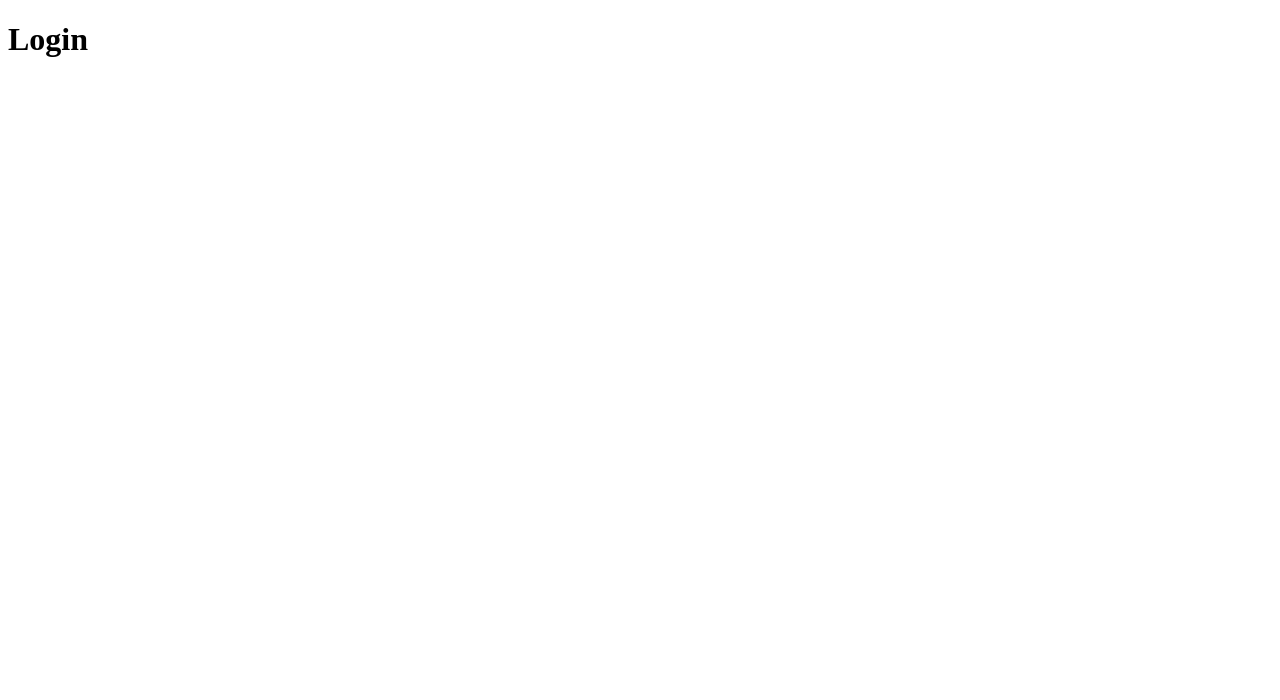
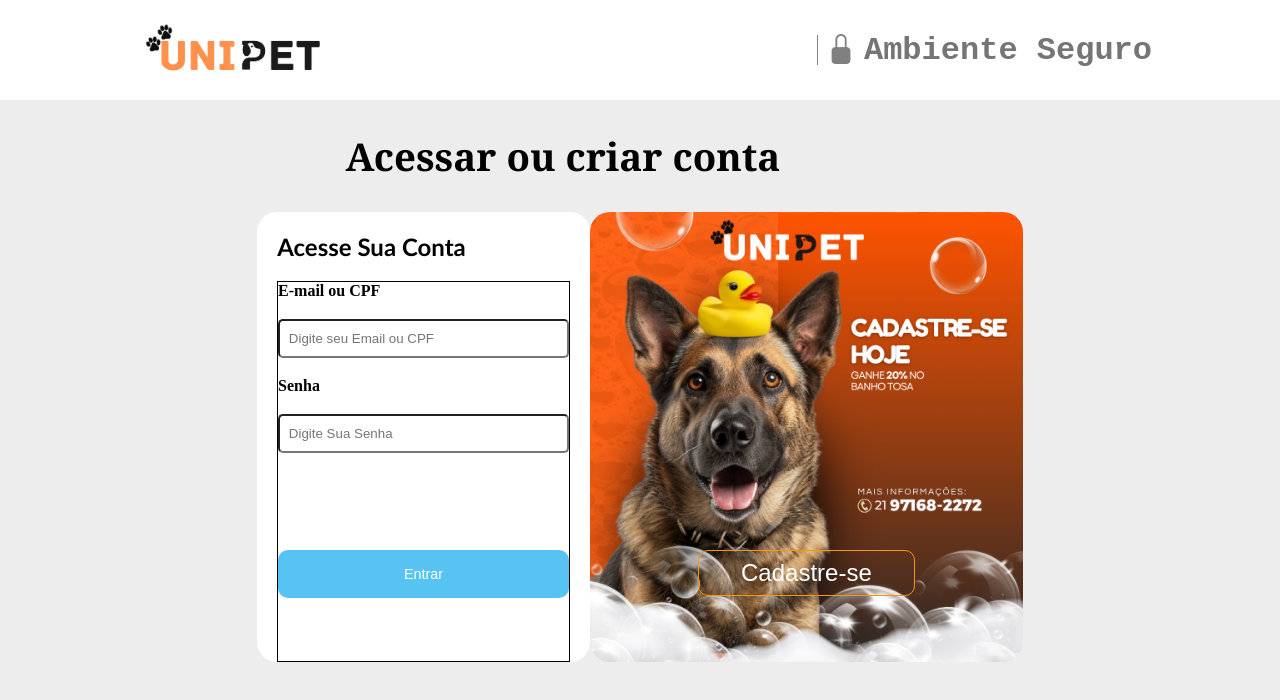
Before and after one commit to yurisales11/projeto-unisuam, a plain HTML site: page login.html in a window 1280 px wide. Drawn offline with nearby package versions, Linux system fonts and the light colour scheme.

Commit message:
projeto atualizado 18/03 23:51

```diff
--- a/css/index.css
+++ b/css/index.css
@@ -4,15 +4,17 @@
   box-sizing: border-box;
 }
 
+
 /* Menu Fixo*/
 nav {
+
   background-color: white;
-
-  width: 100%;
   height: 150px;
   display: flex;
   position: sticky;
   top: 0;
+  align-items: flex-start
+
 
 }
 
@@ -28,8 +30,8 @@
 /* DIV LOGO*/
 .unipetlogo{
 display: flex;
-margin-left: 12%;
-margin-top: 0.8%;
+margin: auto;
+
 width: 13%;
 height: 50%;
 }
@@ -46,7 +48,9 @@
   display: flex;
 max-width: 100%;
 width: 70%;
-margin-left: 0%;
+margin-right: 50px;
+
+
 
 }
 
@@ -55,10 +59,10 @@
   max-width: 100%;
   width: 70%;
   box-shadow: 1px 1px 1px 2px #ffc19a;
-margin-top: 1.8%;
+
 border-radius: 15px;
 height: 40%;
-margin-left: 5%;
+
 }
 
 .inputdiv{
@@ -67,13 +71,12 @@
 /* DIV IMG LUPA */
 .lupasearch{
 max-width: 6%;
-margin-top: -0.8%;
-margin-left: 1.2%;
+
 }
 /* IMG LUPA */
 #lupasearch{
   max-width: 100%;
-margin-top: 0%;}
+;}
 
 
 /* INPUT GERAL */
@@ -83,9 +86,9 @@
 border-radius: 13px;
 width: 92%;
 padding: 27px;
-margin-top: -7.5%;
+
 border: none;
-margin-left: 8%;
+
 height: 50px;
 outline:none;
 text-align: justify;
@@ -103,8 +106,7 @@
 width: 30%;
 justify-content: center;
 gap: 10%;
-margin-top: 3%;
-margin-left: 5%;
+
 text-decoration: none;
 }
 
@@ -124,8 +126,7 @@
   display:flex;
   height: 50px;
   width: 100%;
-  margin-top: 1%;
-  margin-right: 60%;
+
 
 }
 /* Listas NAV Horizontal*/
@@ -141,7 +142,7 @@
 padding: 18px;
 font-size: 1.2rem;
 font-family: 'Courier New', Courier, monospace;
-margin-left: 0%;}
+}
 
 /* Listas NAV Horizontal *A* HOVER*/
 nav li a:hover{
@@ -154,13 +155,13 @@
   position: absolute;
   box-shadow: 0.5px 0.5px 0.6px 0.6px rgb(107, 107, 107);
   display: none;
-  margin-top: -0.5%;
+
   background-color: white;
   border-radius: 2%;
   width: 14%;
+  transition: 1s;
+}
 
-
-}
 /* Menu Dropdown *A* (Ração, Coleiras e Remedios)*/
 .dropdown-menu a{font-size: small;
 font-family:sans-serif, 'Lucida Sans Regular', 'Lucida Grande', 'Lucida Sans Unicode', Geneva, Verdana, sans-serif, Courier, monospace;
--- /dev/null
+++ b/css/login.css
@@ -0,0 +1,147 @@
+*{
+    padding: 0;
+    margin: 0;
+    box-sizing: border-box;
+  }
+
+  /* Menu Fixo*/
+  .menu {
+    background-color: rgb(255, 255, 255);
+    width: 100%;
+    height: 100px;
+    display: flex;
+   justify-content: space-between;
+
+  }
+
+
+
+  body
+  {
+    background-color:  rgb(237, 237, 237);
+
+    }
+
+/* DIV LOGO*/
+.unipetlogo{
+
+    max-width: 35%;
+    width: 14%;
+    display: flex;
+    margin: 0px 11%;
+    align-items: center;
+    cursor:auto;
+   }
+
+    /*LOGO*/
+#logonav {
+  max-width: 100%;
+    display: flex;
+
+    margin: auto;
+}
+
+    .ambienteseguro{
+        margin: 0% 10%;
+        display: flex;
+    align-items: center;
+gap: 0.5rem;
+}
+
+.ambienteseguro h1{
+
+    font-family: 'Courier New', Courier, monospace;
+    color: rgb(117, 117, 117);
+    font-size: 2rem;
+
+}
+.linha-vertical {
+
+        color: gray;
+        height: 30px;/*Altura da linha*/
+        border-left: 1px solid;/* Adiciona borda esquerda na div como ser fosse uma linha.*/
+}
+
+
+.containermain {display: flex;
+    justify-content: center;
+}
+
+.containerlogin {
+    display:flex;
+    background-color: white;
+    flex-direction: column;
+    width: 26%;
+    height: 450px;
+    border-radius: 20px;
+  }
+
+  .containerlogin h2 {margin: 20px;
+    font-family: 'Gill Sans', 'Gill Sans MT', Calibri, 'Trebuchet MS', sans-serif; }
+  .containerlogin span {font-size: 1.0rem;
+padding: 0px 0%;}
+  .containerlogin input { width: 100%;
+    max-width: 100%;
+    padding: 10px 3%;
+    border-radius: 5px;
+
+  }
+.containerinput{display: flex;
+    flex-direction: column;
+
+    border: 1px solid;
+    margin: 0px 6%;
+    max-width: 100%;
+    height: 100%;
+    gap: 5%;
+}
+
+  .TituloLogin{padding: 30px 27%;
+    font-family: Georgia, 'Times New Roman', Times, serif, Courier, monospace;
+    font-size: 1.2rem;
+}
+
+.containercadastro{display: inline-block;
+background-image: url(../fotos/cardcadastre-se.png);
+background-repeat: no-repeat;
+background-size: cover;
+background-position: center;
+border-radius: 20px;}
+
+
+.containercadastro h2 {font-family: 'Gill Sans', 'Gill Sans MT', Calibri, 'Trebuchet MS', sans-serif;
+margin: 15px 5%;
+color: transparent;}
+
+
+
+.btnentrar{
+    margin-top: 78px;
+    max-width: 100%;
+    width: 100%;
+    padding: 16px;
+    background-color: rgb(86, 195, 242);
+    cursor: pointer;
+    border: none;
+    border-radius: 10px;
+    font-size: 0.9rem;
+    color: #ffffff;
+}
+
+.btncadastre-se{ margin-top: 250px;
+    max-width: 100%;
+    width: 50%;
+    padding: 8px;
+    background-color: transparent;
+    cursor: pointer;
+    border: 1px solid rgb(251, 149, 16);
+    border-radius: 10px;
+    font-size: 1.5rem;
+    color: #ffffff;
+    margin-left: 25%;
+  }
+
+  .btncadastre-se:hover{
+    background-color:rgb(255, 128, 0);
+    transition: 0.6s;
+  }
--- a/login.html
+++ b/login.html
@@ -4,8 +4,48 @@
     <meta charset="UTF-8">
     <meta name="viewport" content="width=device-width, initial-scale=1.0">
     <title>Login</title>
+    <link rel="stylesheet" href="css/login.css">
+    <link rel="stylesheet" href="https://cdn.jsdelivr.net/npm/bootstrap-icons@1.10.5/font/bootstrap-icons.css">
 </head>
+<header>
+    <div class = menu>
+    <!--Logo UniPet-->
+   <div class = unipetlogo>
+   <a href="index.html"><img src="fotos/unipet.png" alt="unipetlogo" id = logonav></a>
+</div>
+
+   <div class = ambienteseguro>
+    <div class="linha-vertical"></div>
+    <i class="bi bi-lock-fill"style="font-size: 30px; color: gray"></i>
+   <h1>Ambiente Seguro</h1>
+</div>
+   </div>
+</header>
 <body>
-    <H1>Login</H1>
+   <div class = TituloLogin><h1>Acessar ou criar conta</h1></div>
+   <div class = containermain>
+<div class = containerlogin>
+    <H2>Acesse Sua Conta</H2>
+    <div class = containerinput>
+    <span><b>E-mail ou CPF </b></span>
+   <div class = logininput> <input type="text" placeholder="Digite seu Email ou CPF"></div>
+   <span><b>Senha</b></span>
+   <div class = senhainput><input type="password" placeholder="Digite Sua Senha"></div>
+    <div><button class =btnentrar>Entrar</button></div>
+    <div></div>
+</div>
+</div>
+
+    <div class = containercadastro>
+
+        <H2>Criar uma conta é rápido,
+            fácil e gratuito!</H2>
+
+        <div><button class = btncadastre-se>Cadastre-se</button></div>
+        </div>
+    </div>
+
+
+
 </body>
 </html>
```
Also changed, not shown: index.html (+1 -1 lines), fotos/cardcadastre-se.png (added).
